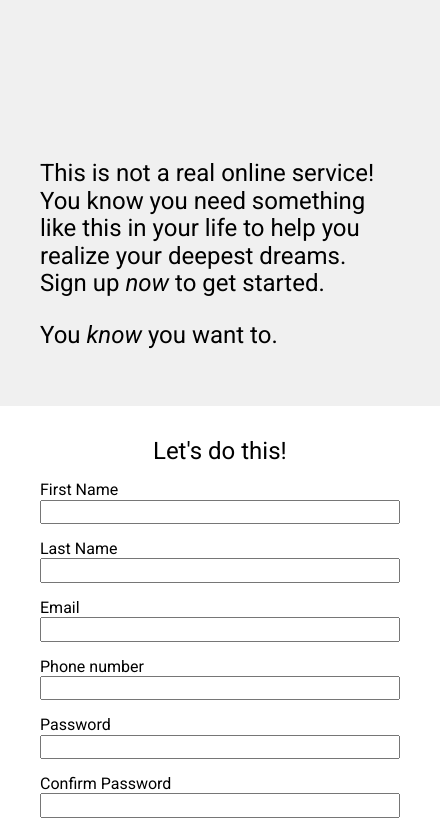
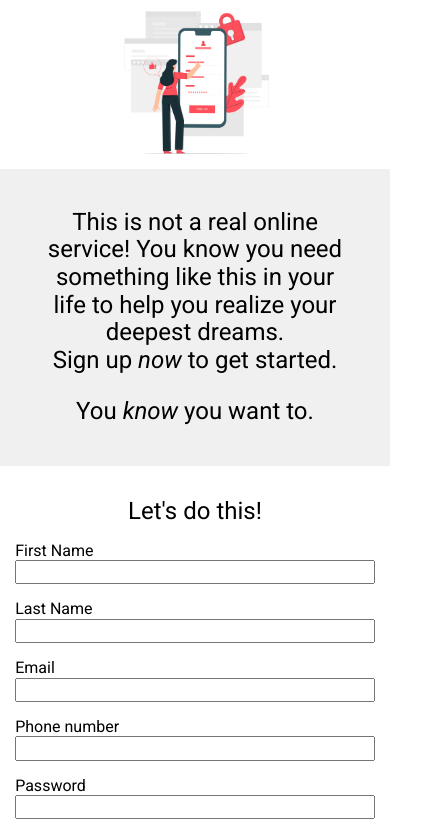
Before and after one commit to Nzha/sign-up-form, a plain HTML site: page index.html in a window 390 px wide. Shown: the top 832 px of the page, 440 px wide, since content can reach past the window. Drawn offline with nearby package versions, Linux system fonts and the light colour scheme.

Commit message:
Align text and change image position

```diff
--- a/style/style.css
+++ b/style/style.css
@@ -35,7 +35,16 @@ a:hover {
 
 main {
   display: flex;
+  flex-direction: column;
   flex: 1;
+}
+
+.side-image {
+  height: 20vh;
+  background-image: url(../img/Mobile-login.jpg);
+  background-position: center;
+  background-repeat: no-repeat;
+  background-size: contain;
 }
 
 .content {
@@ -50,7 +59,8 @@ main {
 
 .page-intro {
   background-color: #f0f0f0;
-  padding: 10rem 2.5rem 2rem 2.5rem;
+  padding: 2.5rem 2.5rem 1rem 2.5rem;
+  text-align: center;
 }
 
 p:first-child {
@@ -100,12 +110,22 @@ button:hover {
 }
 
 @media only screen and (min-width: 700px) {
+  main {
+    flex-direction: row;
+  }
+
   .side-image {
     width: 40vw;
+    height: auto;
     background-image: url(../img/Mobile-login.jpg);
     background-position: center;
     background-repeat: no-repeat;
     background-size: 800px;
+  }
+
+  .page-intro {
+    padding: 10rem 2.5rem 2rem 2.5rem;
+    text-align: left;
   }
 
   .form,
```
